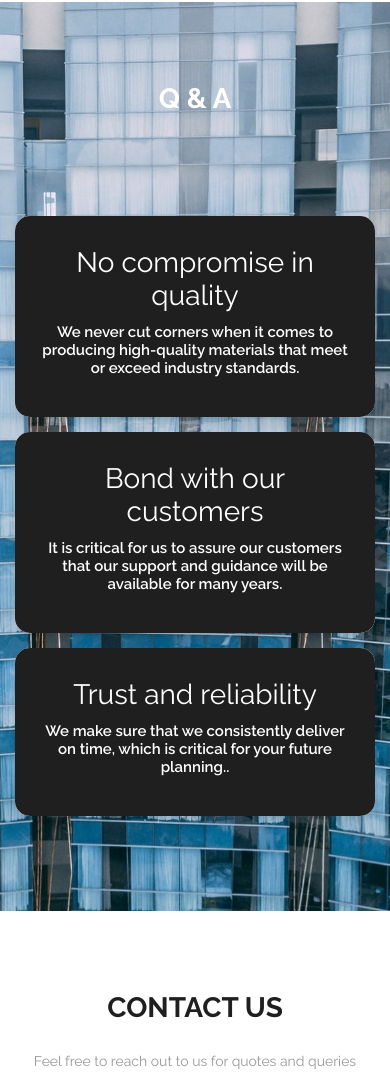
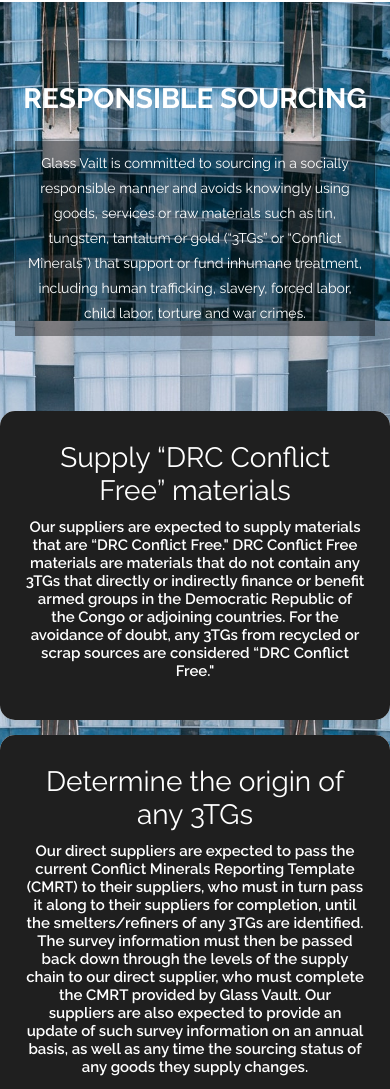
Before and after one commit to VaisakhPradeep/GlassVault, a plain HTML site: page index.html in a window 390 px wide. Shown: the part 4856-5945 px from the top of the page. Drawn offline with Linux system fonts and the light colour scheme.

Commit message:
sourcing

```diff
--- a/index.html
+++ b/index.html
@@ -78,7 +78,7 @@
                   <li><a href="#products">Products</a></li>
                   <li><a href="#services">Services</a></li>
                   <!-- <li><a data-scroll href="#testimonials">Testimonials</a></li> -->
-                  <li><a href="#values">Q & A</a></li>
+                  <!-- <li><a href="#values">Q & A</a></li> -->
                   <li><a href="#contact">Contact Us</a></li>
                </ul>
             </div>
@@ -549,7 +549,8 @@
          <div class="container">
             <div class="section-title row text-center">
                <div class="col-md-8 col-md-offset-2">
-                  <h3 style="color: white;">Q & A</h3>
+                  <h3 style="color: white;">RESPONSIBLE SOURCING</h3>
+                  <p style="color: white; background-color: rgba(0,0,0,0.4); padding: 1rem;">Glass Vailt is committed to sourcing in a socially responsible manner and avoids knowingly using goods, services or raw materials such as tin, tungsten, tantalum or gold (“3TGs” or “Conflict Minerals”) that support or fund inhumane treatment, including human trafficking, slavery, forced labor, child labor, torture and war crimes. </p>
                </div>
                <!-- end col -->
             </div>
@@ -558,27 +559,27 @@
                   <div class="tab-content">
                      <div class="tab-pane active fade in" id="tab1">
                         <div class="row text-center">
-                           <div class="col-md-4">
+                           <div class="col-8">
                               <div class="pricing-table">
                                  <div class="pricing-table-header">
-                                    <h2>No compromise in quality</h2>
-                                    <h3>We never cut corners when it comes to producing high-quality materials that meet or exceed industry standards.</h3>
+                                    <h2>Supply “DRC Conflict Free” materials</h2>
+                                    <h3>Our suppliers are expected to supply materials that are “DRC Conflict Free." DRC Conflict Free materials are materials that do not contain any 3TGs that directly or indirectly finance or benefit armed groups in the Democratic Republic of the Congo or adjoining countries. For the avoidance of doubt, any 3TGs from recycled or scrap sources are considered “DRC Conflict Free."</h3>
                                  </div>
                               </div>
                            </div>
-                           <div class="col-md-4">
+                           <div class="col-8">
                               <div class="pricing-table">
                                  <div class="pricing-table-header">
-                                    <h2>Bond with our customers</h2>
-                                    <h3>It is critical for us to assure our customers that our support and guidance will be available for many years.</h3>
+                                    <h2>Determine the origin of any 3TGs</h2>
+                                    <h3>Our direct suppliers are expected to pass the current Conflict Minerals Reporting Template (CMRT) to their suppliers, who must in turn pass it along to their suppliers for completion, until the smelters/refiners of any 3TGs are identified. The survey information must then be passed back down through the levels of the supply chain to our direct supplier, who must complete the CMRT provided by Glass Vault. Our suppliers are also expected to provide an update of such survey information on an annual basis, as well as any time the sourcing status of any goods they supply changes.</h3>
                                  </div>
                               </div>
                            </div>
-                           <div class="col-md-4">
+                           <div class="col-8">
                               <div class="pricing-table">
                                  <div class="pricing-table-header">
-                                    <h2>Trust and reliability</h2>
-                                    <h3>We make sure that we consistently deliver on time, which is critical for your future planning..</h3>
+                                    <h2>Adopt a position stat</h2>
+                                    <h3>Our suppliers are expected to adopt a position statement or policy regarding responsible sourcing consistent with our policy statement, implement management systems to support compliance with their position statement or policy, educate their supply base regarding Conflict Minerals, and require their suppliers to take the same steps.</h3>
                                  </div>
                               </div>
                            </div>
```
